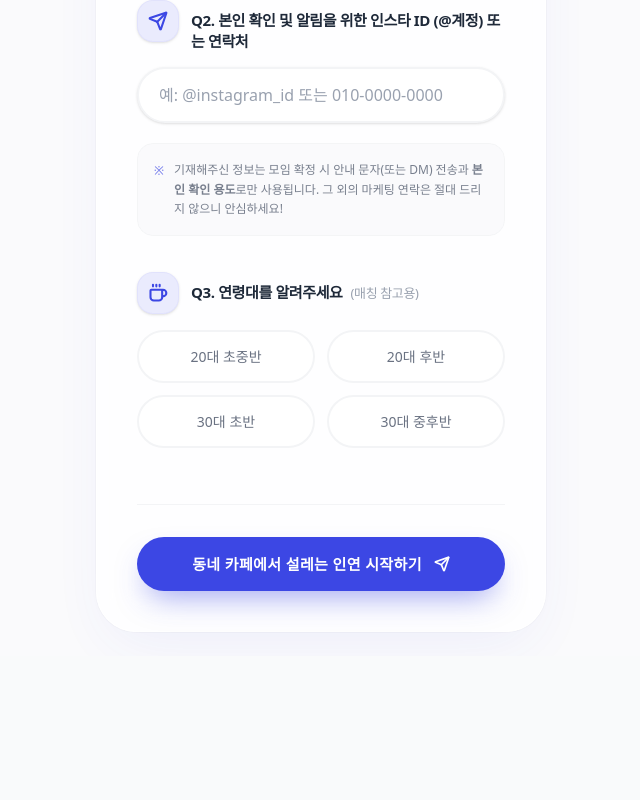
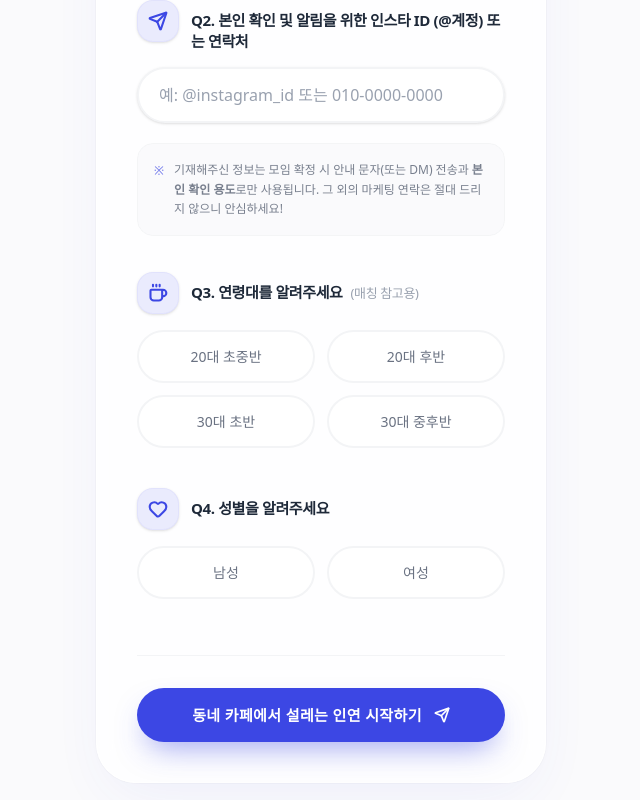
Before and after one commit to WooHyucks/rotation-blind-date-demo, a Next.js app: page / in a window 1280 px wide. Shown: the part 728-1528 px from the top of the page, without its empty margins (319-959 px from the left). Before the commit the page ends 1384 px from the top, so only its background shows below. Built offline with nearby package versions, Linux system fonts and the light colour scheme.

Commit message:
feat:add gender colunm

```diff
--- a/src/app/page.tsx
+++ b/src/app/page.tsx
@@ -2,7 +2,7 @@
 
 import { useState, Suspense } from 'react';
 import { useSearchParams } from 'next/navigation';
-import { Coffee, MapPin, Sparkles, Send, CheckCircle2 } from 'lucide-react';
+import { Coffee, MapPin, Sparkles, Send, CheckCircle2, Heart } from 'lucide-react';
 
 function HomeContent() {
   const [isSubmitted, setIsSubmitted] = useState(false);
@@ -11,6 +11,7 @@ function HomeContent() {
   const [otherStation, setOtherStation] = useState('');
   const [contact, setContact] = useState('');
   const [ageGroup, setAgeGroup] = useState('');
+  const [gender, setGender] = useState('');
   const [isFocused, setIsFocused] = useState(false);
 
   const searchParams = useSearchParams();
@@ -18,13 +19,14 @@ function HomeContent() {
 
   const stations = ['상봉역', '망우역', '태릉입구역', '기타'];
   const ages = ['20대 초중반', '20대 후반', '30대 초반', '30대 중후반'];
+  const genders = ['남성', '여성'];
 
   const handleSubmit = async (e: React.FormEvent) => {
     e.preventDefault();
 
     const selectedLocation = station === '기타' ? otherStation : station;
 
-    if (!selectedLocation || !contact || !ageGroup) {
+    if (!selectedLocation || !contact || !ageGroup || !gender) {
       alert("모든 항목을 선택 및 입력해주세요.");
       return;
     }
@@ -43,6 +45,7 @@ function HomeContent() {
           location: selectedLocation,
           contact,
           age_group: ageGroup,
+          gender: gender,
           source: source,
         }),
       });
@@ -248,6 +251,43 @@ function HomeContent() {
               </div>
             </div>
 
+            {/* Q4. Gender */}
+            <div className="space-y-4">
+              <label className="flex gap-3 text-[15px] font-bold text-gray-800 items-start">
+                <div className="bg-[#3c47e4]/10 p-2.5 rounded-2xl h-fit shadow-sm border border-[#3c47e4]/5 flex-shrink-0">
+                  <Heart className="w-5 h-5 text-[#3c47e4]" strokeWidth={2.5} />
+                </div>
+                <div className="mt-2.5 tracking-tight leading-snug">
+                  <span>Q4. 성별을 알려주세요</span>
+                </div>
+              </label>
+              <div className="grid grid-cols-2 gap-3 mt-4">
+                {genders.map((g) => (
+                  <label
+                    key={g}
+                    className={`relative flex items-center justify-center text-center cursor-pointer rounded-full border-2 px-3 py-3.5 transition-all duration-300 font-medium select-none touch-manipulation ${
+                      gender === g
+                        ? 'border-[#3c47e4] bg-[#3c47e4]/[0.03] text-[#3c47e4] shadow-[0_8px_16px_-6px_rgba(60,71,228,0.2)]'
+                        : 'border-gray-100 bg-white text-gray-500 hover:border-gray-200 hover:shadow-sm'
+                    }`}
+                  >
+                    <input
+                      type="radio"
+                      name="gender"
+                      value={g}
+                      checked={gender === g}
+                      onChange={(e) => setGender(e.target.value)}
+                      className="hidden"
+                    />
+                    <span className="text-[14px] z-10">{g}</span>
+                    {gender === g && (
+                      <div className="absolute inset-0 rounded-full bg-[#3c47e4]/5 animate-in zoom-in-50 duration-300" />
+                    )}
+                  </label>
+                ))}
+              </div>
+            </div>
+
             {/* Submit Button */}
             <div className="mt-4 pt-8 border-t border-gray-100 flex justify-center">
               <button
```
